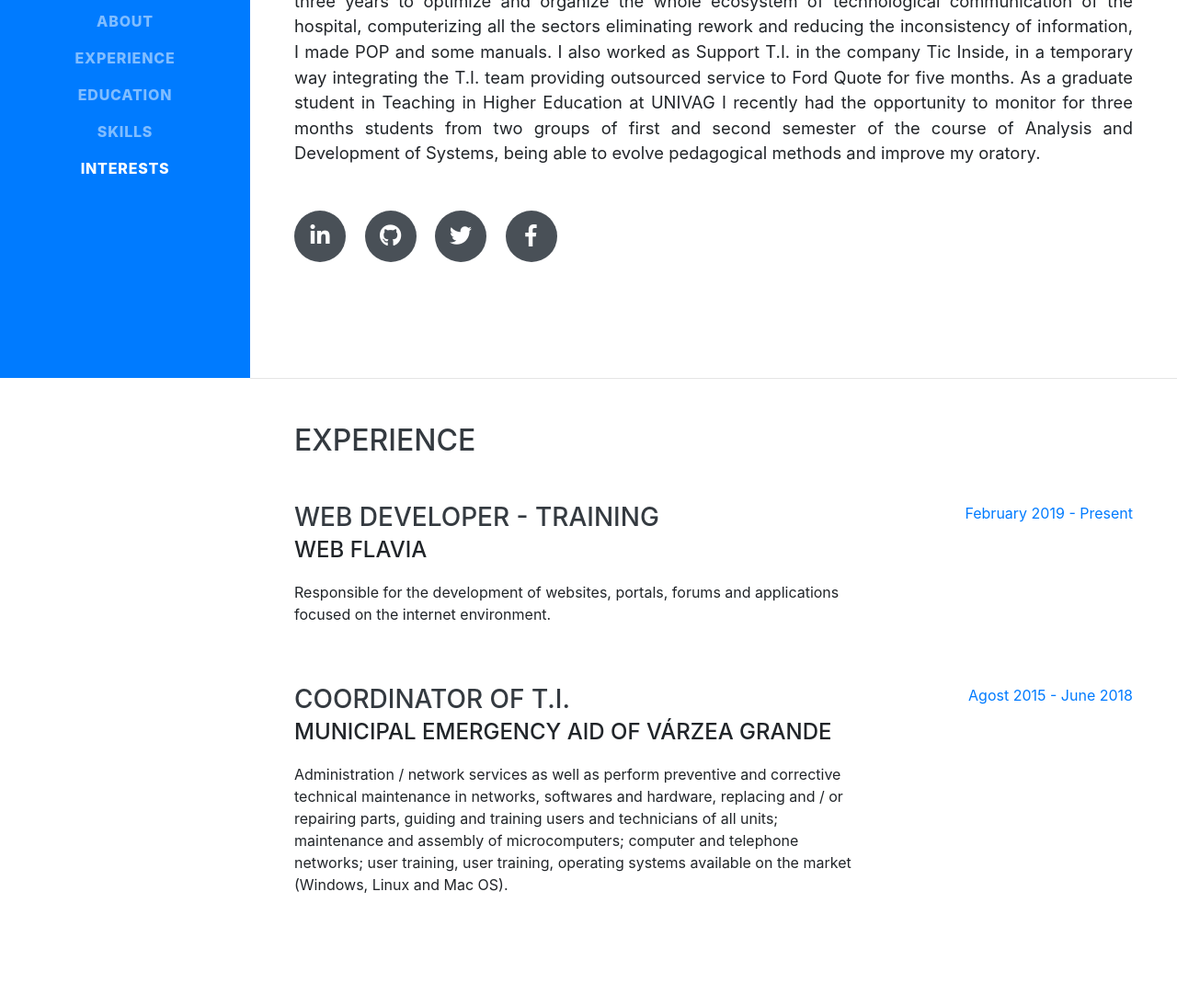
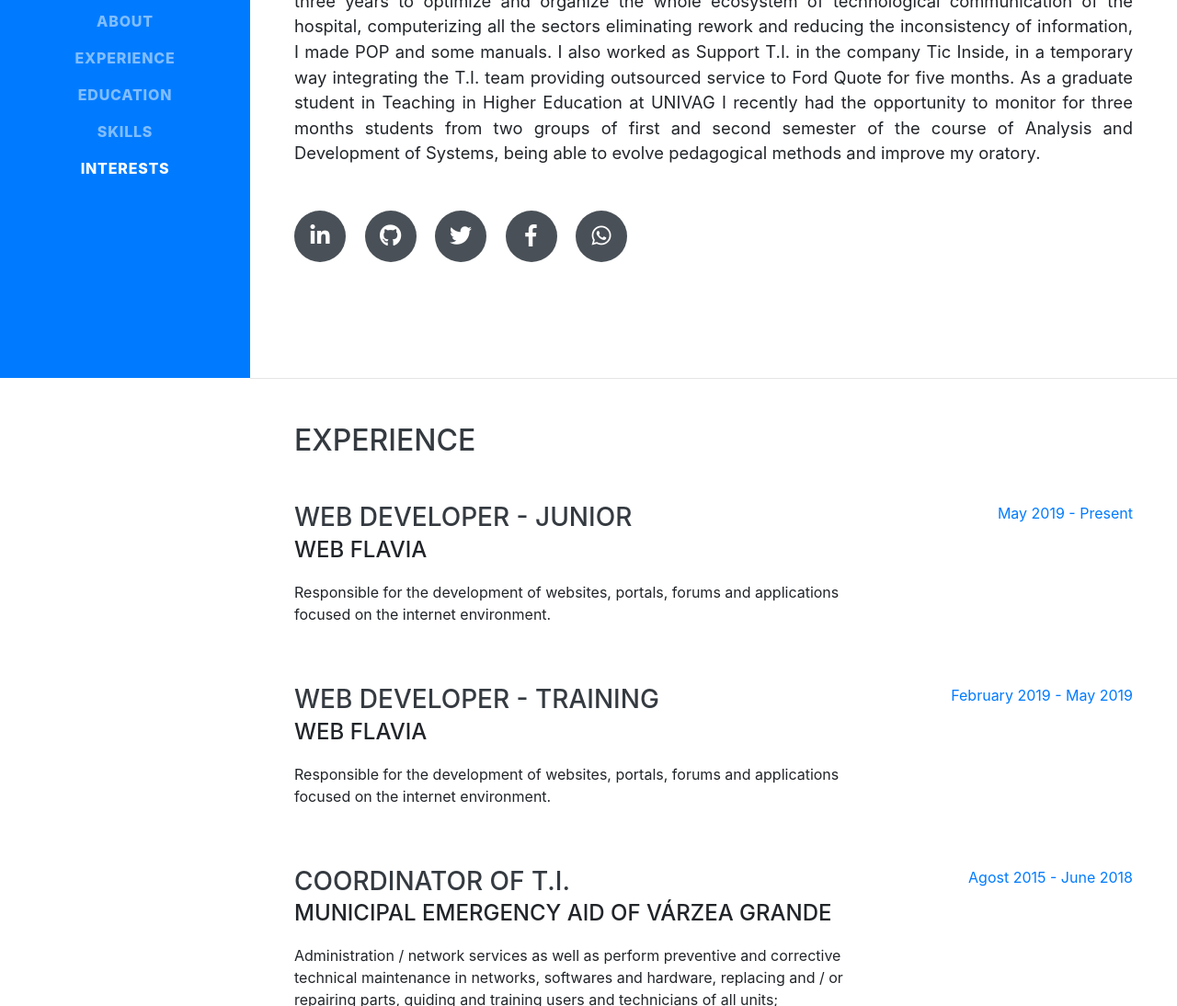
Before and after one commit to EvandroSilvaPinto/evandrosilvapinto.github.io, a website with bundled scripts: page index.html in a window 1280 px wide. Shown: the part 389-1483 px from the top of the page at 92% size. Built offline with nearby package versions, Linux system fonts and the light colour scheme; a web font is replaced by a local one.

Commit message:
whatsapp

```diff
--- a/index.html
+++ b/index.html
@@ -94,6 +94,9 @@
           <a href="https://www.facebook.com/evandrosilvapinto">
             <i class="fab fa-facebook-f"></i>
           </a>
+          <a href="https://api.whatsapp.com/send?phone=5565992553440">
+            <i class="fab fa-whatsapp"></i>
+          </a>
         </div>
       </div>
     </section>
@@ -106,6 +109,19 @@
 
         <div class="resume-item d-flex flex-column flex-md-row justify-content-between mb-5">
           <div class="resume-content">
+            <h3 class="mb-0">Web Developer - Junior</h3>
+            <div class="subheading mb-3">Web Flavia</div>
+            <p>
+              Responsible for the development of websites, portals, forums and applications focused on the internet
+              environment.</p>
+          </div>
+          <div class="resume-date text-md-right">
+            <span class="text-primary">May 2019 - Present</span>
+          </div>
+        </div>
+
+        <div class="resume-item d-flex flex-column flex-md-row justify-content-between mb-5">
+          <div class="resume-content">
             <h3 class="mb-0">Web Developer - training</h3>
             <div class="subheading mb-3">Web Flavia</div>
             <p>
@@ -113,7 +129,7 @@
               environment.</p>
           </div>
           <div class="resume-date text-md-right">
-            <span class="text-primary">February 2019 - Present</span>
+            <span class="text-primary">February 2019 - May 2019</span>
           </div>
         </div>
 
--- a/package.json
+++ b/package.json
@@ -37,7 +37,7 @@
     "devDependencies": {
         "browser-sync": "2.26.3",
         "del": "4.0.0",
-        "gulp": "4.0.0",
+        "gulp": "^4.0.0",
         "gulp-autoprefixer": "6.0.0",
         "gulp-clean-css": "4.0.0",
         "gulp-header": "2.0.7",
```
Also changed, not shown: vendor/fontawesome-free/package.json (+8 -6 lines), .travis.yml, 1 other file.
